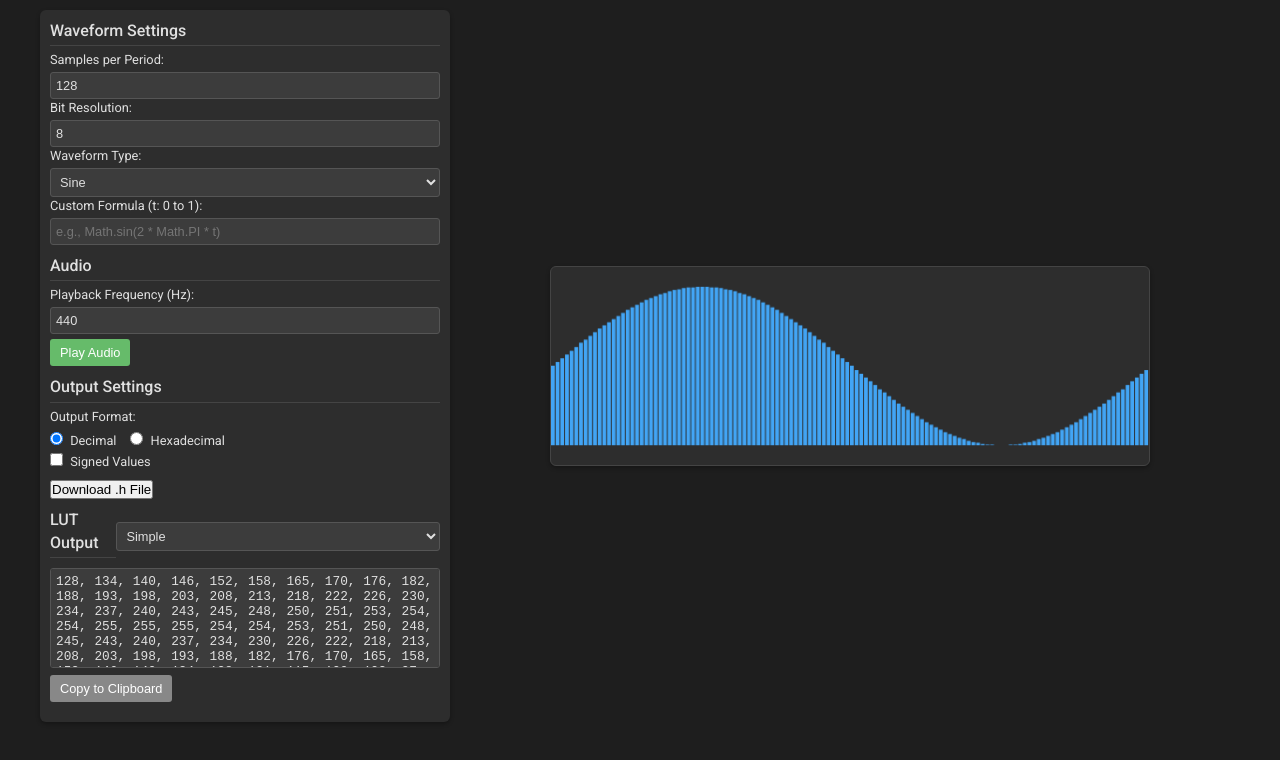
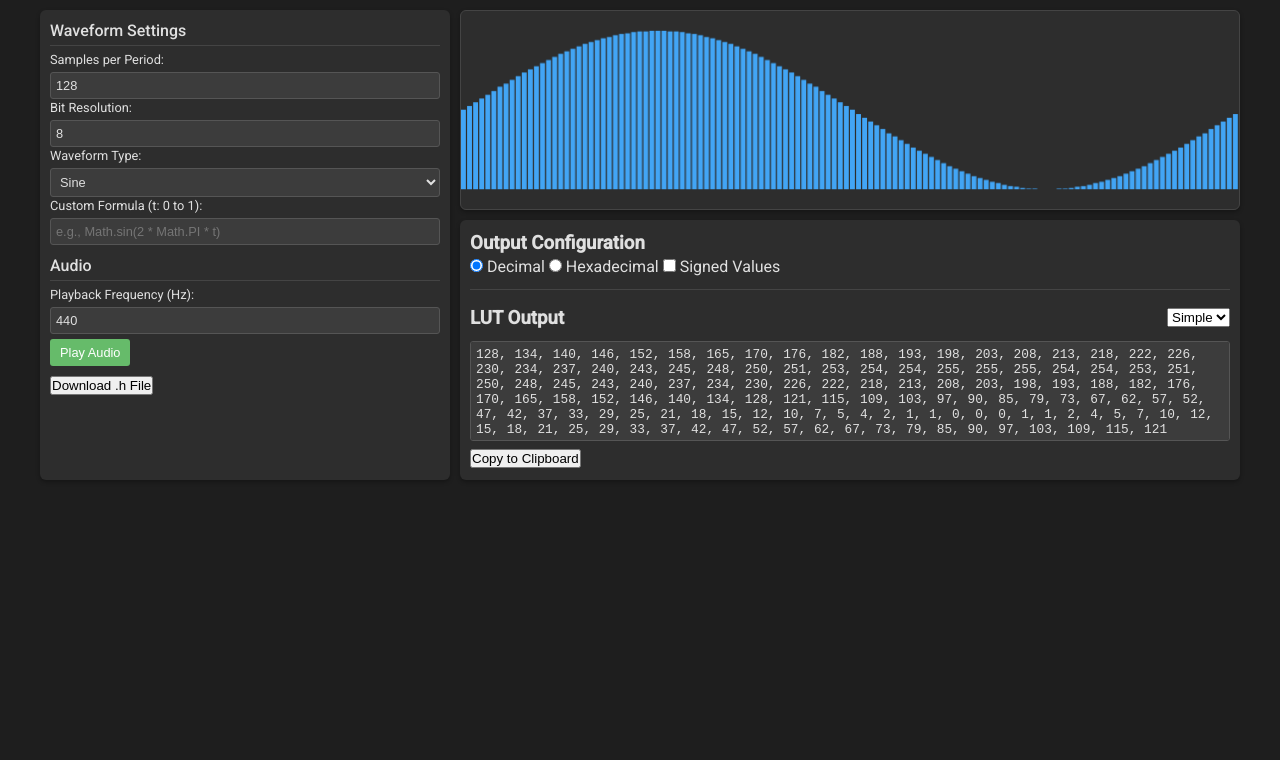
Before and after one commit to NoNamedCat/LutCalc, a plain HTML site: page index.html in a window 1280 px wide. Drawn offline with Linux system fonts and the light colour scheme.

Commit message:
Update index.html
Add inverted sawtooth, better GUI layout

```diff
--- a/index.html
+++ b/index.html
@@ -110,7 +110,39 @@
     .control-group button#copyOutput:hover {
       background-color: #666;
     }
-    .control-group textarea {
+    .visualization {
+      flex: 2;
+      min-width: 250px;
+      display: flex;
+      flex-direction: column;
+      gap: 10px;
+    }
+    #waveCanvas {
+      width: 100%;
+      height: 200px;
+      background-color: #2d2d2d;
+      border: 1px solid #444;
+      border-radius: 6px;
+      box-shadow: 0 2px 4px rgba(0, 0, 0, 0.3);
+    }
+    .output-container {
+      background-color: #2d2d2d;
+      padding: 10px;
+      border-radius: 6px;
+      box-shadow: 0 2px 4px rgba(0, 0, 0, 0.3);
+    }
+    .output-header {
+      display: flex;
+      justify-content: space-between;
+      align-items: center;
+      margin-bottom: 10px;
+    }
+    .output-settings {
+      margin-bottom: 15px;
+      padding-bottom: 10px;
+      border-bottom: 1px solid #444;
+    }
+    #lutOutput {
       width: 100%;
       height: 100px;
       background-color: #3c3c3c;
@@ -121,28 +153,6 @@
       font-size: 0.8rem;
       padding: 5px;
       resize: none;
-    }
-    .output-header {
-      display: flex;
-      justify-content: space-between;
-      align-items: center;
-      margin-bottom: 5px;
-    }
-    .visualization {
-      flex: 2;
-      min-width: 250px;
-      display: flex;
-      justify-content: center;
-      align-items: center;
-    }
-    #waveCanvas {
-      width: 100%;
-      max-width: 600px;
-      height: 200px;
-      background-color: #2d2d2d;
-      border: 1px solid #444;
-      border-radius: 6px;
-      box-shadow: 0 2px 4px rgba(0, 0, 0, 0.3);
     }
     @media (max-width: 700px) {
       .container {
@@ -172,6 +182,7 @@
           <option value="square">Square</option>
           <option value="triangle">Triangle</option>
           <option value="sawtooth">Sawtooth</option>
+          <option value="invertedSawtooth">Inverted Sawtooth</option>
           <option value="whiteNoise">White Noise</option>
           <option value="custom">Custom</option>
         </select>
@@ -187,20 +198,24 @@
         <button id="playPauseAudio" onclick="toggleAudio()">Play Audio</button>
       </div>
 
-      <div class="control-group">
-        <h3>Output Settings</h3>
-        <label>Output Format:</label>
-        <label class="inline"><input type="radio" name="format" value="decimal" checked> Decimal</label>
-        <label class="inline"><input type="radio" name="format" value="hex"> Hexadecimal</label>
-
-        <label><input type="checkbox" id="signed"> Signed Values</label>
-      </div>
-
       <div class="buttons">
         <button id="downloadHeader" onclick="downloadHeader()">Download .h File</button>
       </div>
+    </div>
 
-      <div class="control-group">
+    <div class="visualization">
+      <canvas id="waveCanvas"></canvas>
+
+      <div class="output-container">
+        <div class="output-settings">
+          <h3>Output Configuration</h3>
+          <div>
+            <label class="inline"><input type="radio" name="format" value="decimal" checked> Decimal</label>
+            <label class="inline"><input type="radio" name="format" value="hex"> Hexadecimal</label>
+            <label><input type="checkbox" id="signed"> Signed Values</label>
+          </div>
+        </div>
+
         <div class="output-header">
           <h3>LUT Output</h3>
           <select id="outputFormat" onchange="generateLUT()">
@@ -214,19 +229,16 @@
         <button id="copyOutput" onclick="copyToClipboard()">Copy to Clipboard</button>
       </div>
     </div>
-
-    <div class="visualization">
-      <canvas id="waveCanvas"></canvas>
-    </div>
   </div>
 
-  <script>
+    <script>
     const waveforms = {
       sine: t => Math.sin(2 * Math.PI * t),
       cosine: t => Math.cos(2 * Math.PI * t),
       square: t => t < 0.5 ? 1 : -1,
       triangle: t => 4 * Math.abs(t - 0.5) - 1,
       sawtooth: t => 2 * t - 1,
+      invertedSawtooth: t => 1 - 2 * t,
       whiteNoise: () => Math.random() * 2 - 1,
       custom: t => evaluateCustomFormula(t)
     };
@@ -347,7 +359,6 @@
       const bits = parseInt(document.getElementById('bits').value);
       const isSigned = document.getElementById('signed').checked;
 
-      // CORRECCIÓN APLICADA AQUÍ
       const maxPossible = isSigned ? Math.pow(2, bits - 1) - 1 : Math.pow(2, bits) - 1;
       const minPossible = isSigned ? -Math.pow(2, bits - 1) : 0;
 
@@ -610,5 +621,5 @@ const ${type} ${arrayName}[${samples}] = { ${values} };
 
     generateLUT();
   </script>
-</body>
+  </body>
 </html>
```
